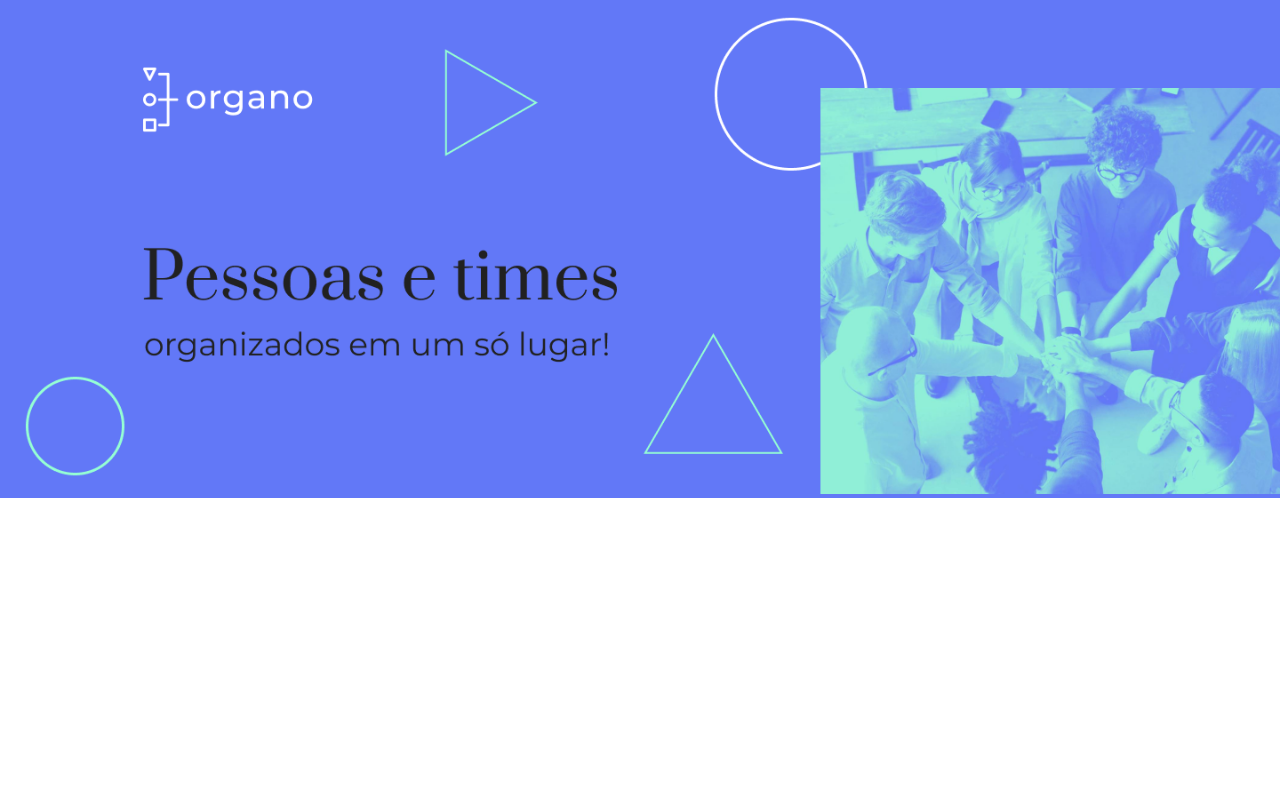
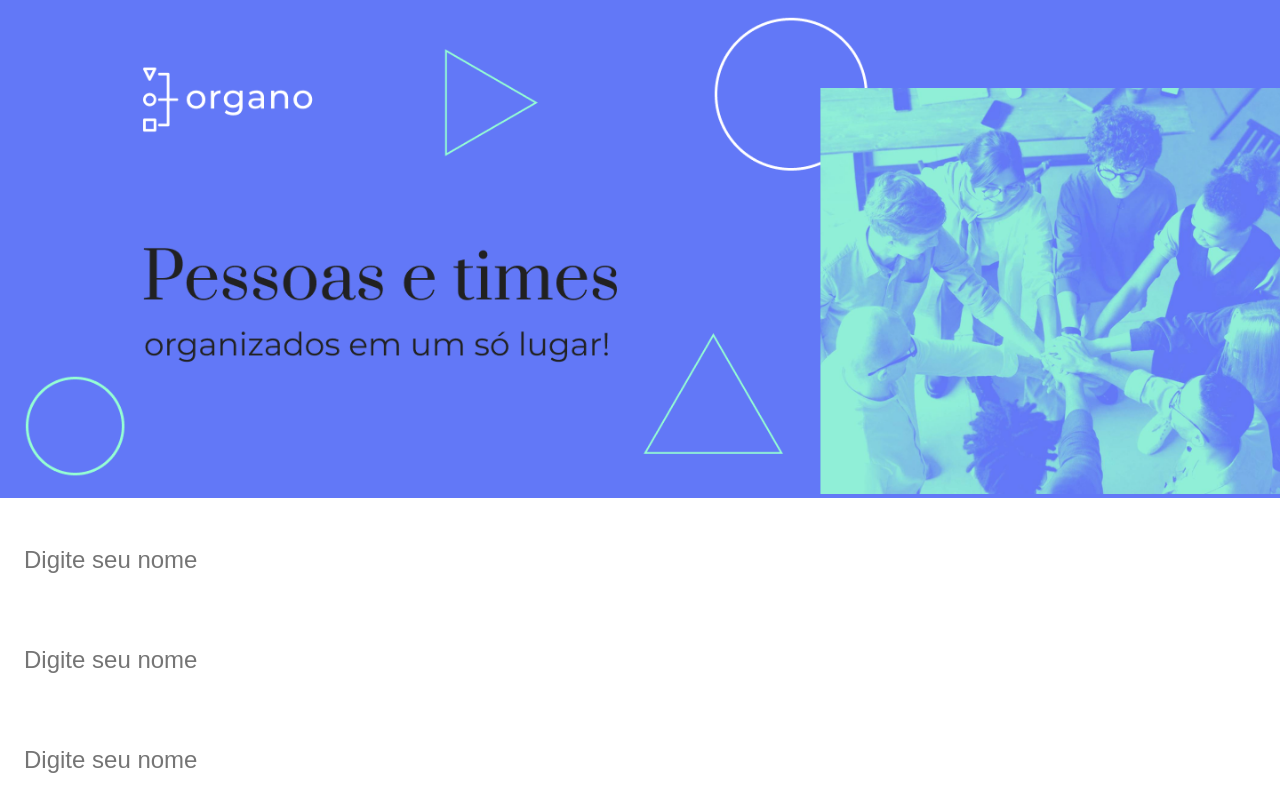
Before and after one commit to Clairtonlm/Organo_React, a React (Create React App) app: page / in a window 1280 px wide. Shown: the top 812 px of the page. Built offline with nearby package versions, Linux system fonts and the light colour scheme.

Commit message:
Crinado componet Campo-Texto

```diff
--- a/src/App.js
+++ b/src/App.js
@@ -1,11 +1,15 @@
 
 
-import Banner from './Componentes/Banner/Banner';
+import Banner from './Componentes/Banner/Banner.js';
+import CampoTexto from './Componentes/CampoTexto';
 
 function App() {
   return (
     <div className="App">
       <Banner/>
+      <CampoTexto label="Nome"/>
+      <CampoTexto label="Cargo"/>
+      <CampoTexto label="Imagem"/>
 
     </div>
   );
--- a/src/Componentes/Banner/Banner.js
+++ b/src/Componentes/Banner/Banner.js
@@ -1,6 +1,8 @@
 //
 import './Banner.css'
-const Banner = ()=>{
+
+
+ const Banner = ()=>{
     //JSX--> como js trabalha a parte visual
     return(
         <>
--- /dev/null
+++ b/src/Componentes/CampoTexto/Campotexto.css
@@ -0,0 +1,18 @@
+.campo-texto{
+    margin: 24px 0;
+
+}
+.campo-texto label{
+    display: block;
+    margin-bottom: 8px;
+    font-size: 24px;
+}
+.campo-texto input{
+    background-color: #FFFF;
+    box-shadow: 10px 10px 30px rgba(0,0,0, 0.0);
+    width: 100%;
+    border: none;
+    font-size: 24px;
+    padding: 24px;
+    box-sizing: border-box;
+}
--- /dev/null
+++ b/src/Componentes/CampoTexto/index.js
@@ -0,0 +1,12 @@
+
+import './Campotexto.css'
+
+const CampoTexto = ()=>{
+    return(
+        <div className="campo-texto">
+            <label></label>
+            <input placeholder="Digite seu nome"/>
+        </div>
+    )
+}
+export default CampoTexto;
```
